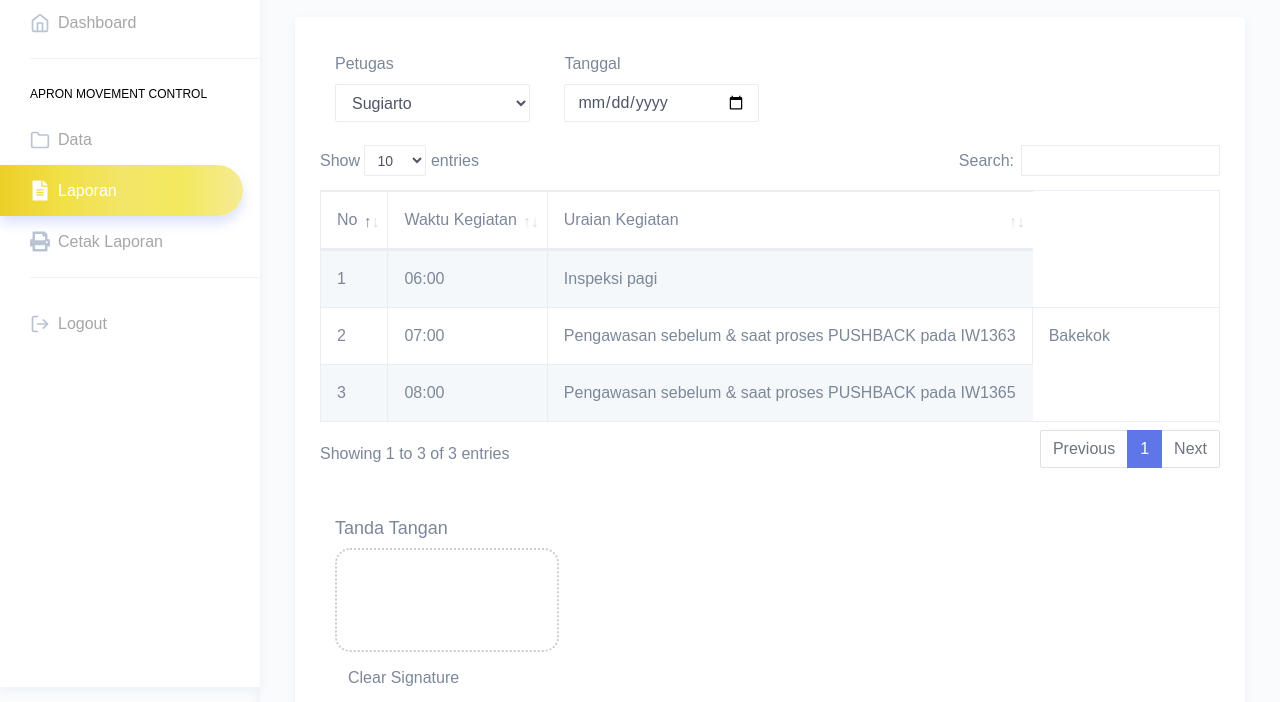
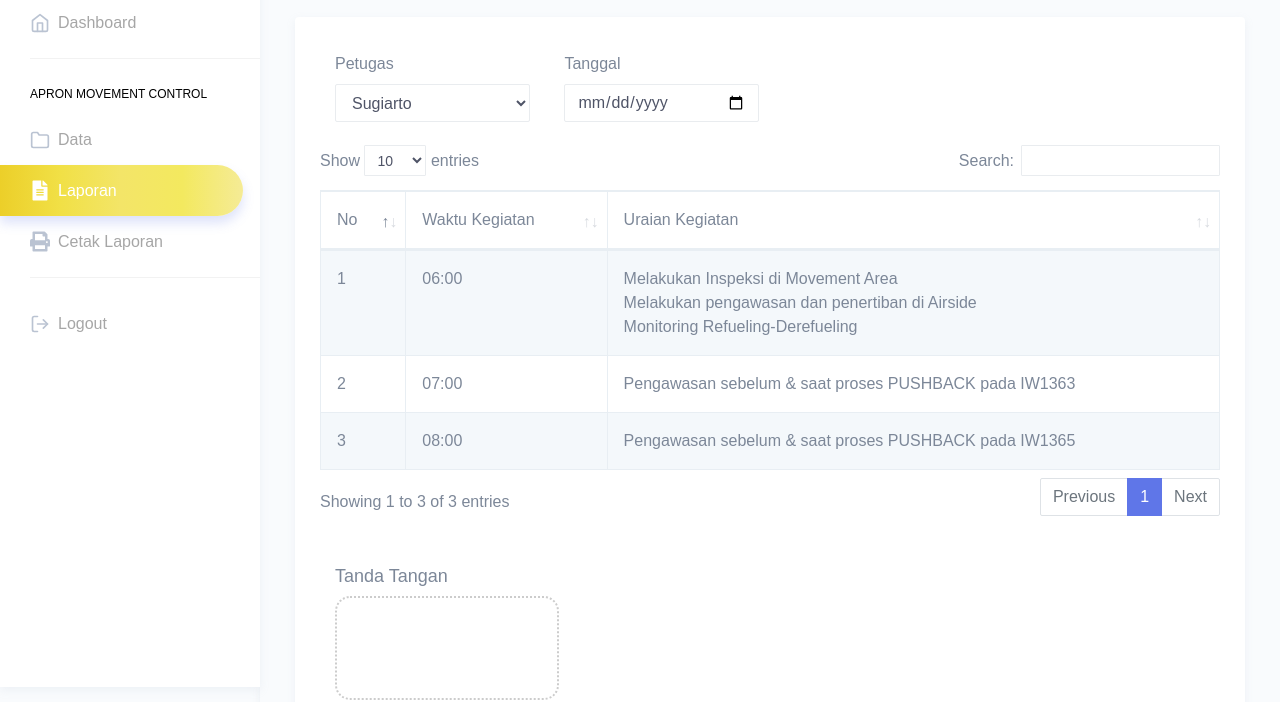
Before and after one commit to DARS-Kalimarau/DARS-Kalimarau.github.io, a website: page src/html/lookbookharian.html in a window 1280 px wide. Shown: the part 113-815 px from the top of the page. Drawn offline with Linux system fonts and the light colour scheme; a web font is replaced by a local one.

Commit message:
Update lookbookharian.html

```diff
--- a/src/html/lookbookharian.html
+++ b/src/html/lookbookharian.html
@@ -325,7 +325,10 @@
                                                     <tr>
                                                         <td>1</td>
                                                         <td>06:00</td>
-                                                        <td>Inspeksi pagi</td>
+                                                        <td>Melakukan Inspeksi di Movement Area
+						   		</br>Melakukan pengawasan dan penertiban di Airside
+						    		</br>Monitoring Refueling-Derefueling
+							</td>
 
 
 
@@ -333,8 +336,8 @@
                                                     <tr>
                                                         <td>2</td>
                                                         <td>07:00</td>
-                                                        <td>Pengawasan sebelum & saat proses PUSHBACK pada IW1363</td>
-								<td>Bakekok</td>
+                                                        <td>Pengawasan sebelum & saat proses PUSHBACK pada IW1363
+						    </br> </td>
 
                                                     </tr>
                                                     <tr>
```
